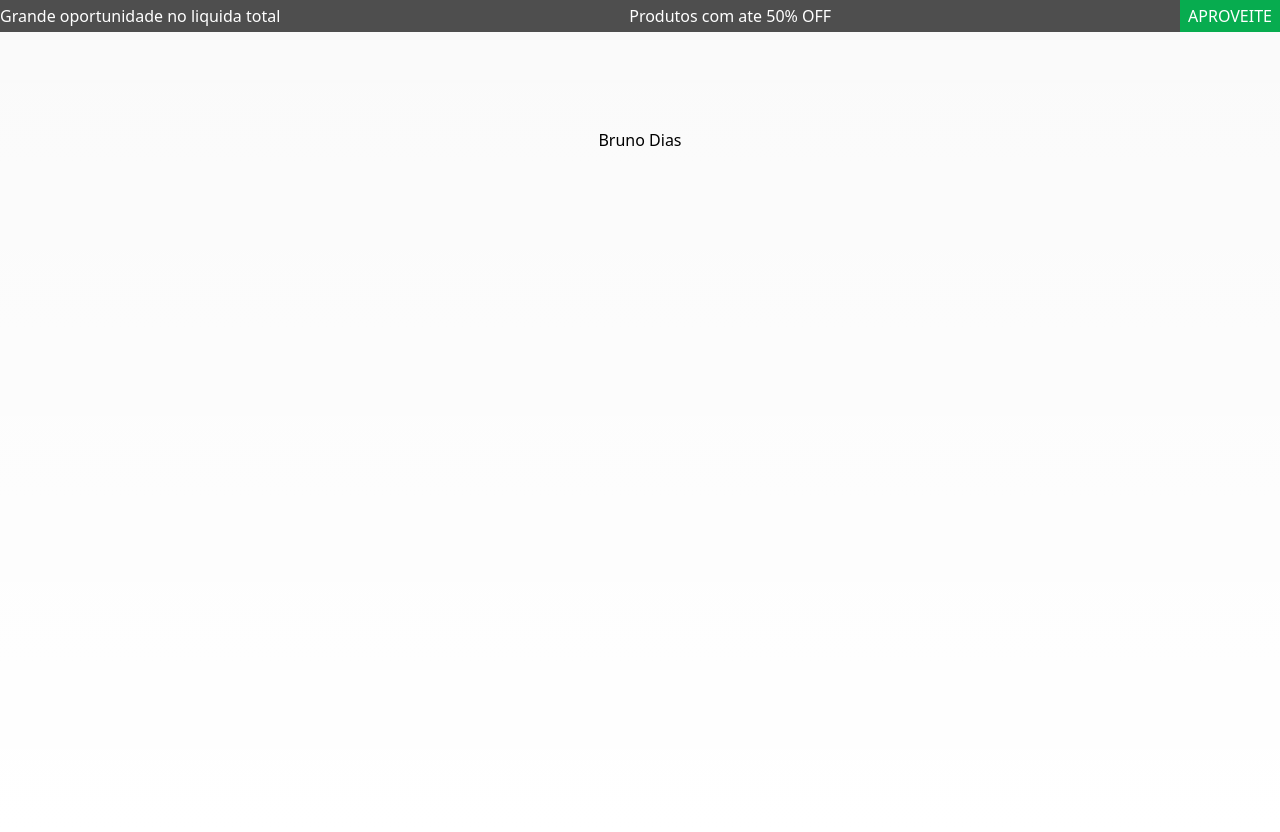
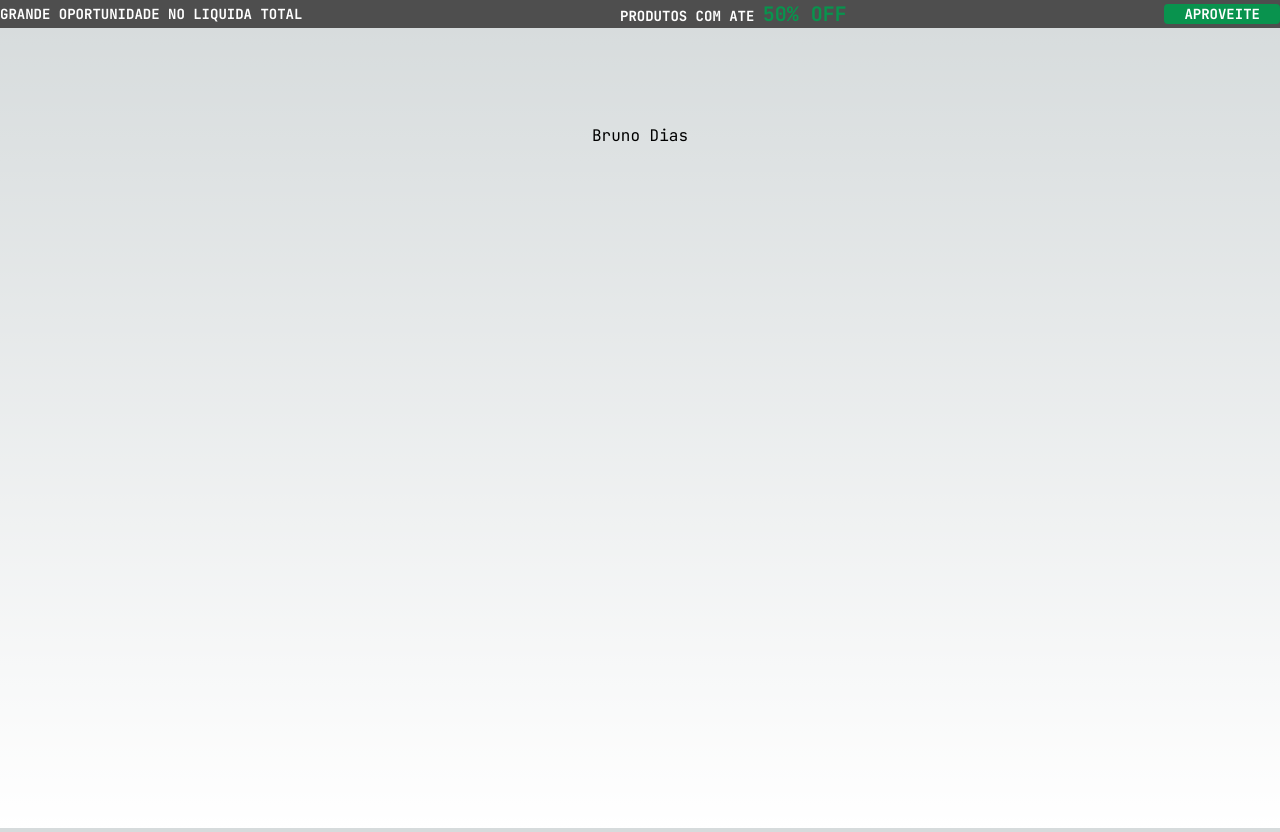
Before and after one commit to brunodias77/BDStore_Frontend, a Next.js app: page / in a window 1280 px wide. Built offline with nearby package versions, Linux system fonts and the light colour scheme.

Commit message:
Update fonts and styles in layout and navbar components

```diff
--- a/src/app/layout.tsx
+++ b/src/app/layout.tsx
@@ -1,10 +1,10 @@
 import type { Metadata } from 'next'
-import { Inter } from 'next/font/google'
+import { JetBrains_Mono } from 'next/font/google'
 import './globals.css'
-import NavBar from '@/components/website/Navbar';
+import Header from '@/components/website/Navbar';
 import { Suspense } from 'react';
 
-const inter = Inter({ subsets: ['latin'] })
+const myJetBrains_Mono = JetBrains_Mono({ subsets: ['latin'] })
 
 export const metadata: Metadata = {
   title: 'BD Store',
@@ -18,8 +18,8 @@ export default function RootLayout({
 }) {
   return (
     <html lang="en">
-      <body className="bg-neutral-50 text-black selection:bg-teal-300 dark:bg-neutral-900 dark:text-white dark:selection:bg-pink-500 dark:selection:text-white">
-        <NavBar />
+      <body className={myJetBrains_Mono.className}>
+        <Header />
         <Suspense>
           <main>{children}</main>
         </Suspense>
--- a/src/components/website/InfoNavbar.tsx
+++ b/src/components/website/InfoNavbar.tsx
@@ -1,9 +1,11 @@
 export default function InfoNavBar() {
     return (
-        <div className="flex items-center justify-between text-white  bg-[#4e4e4e] w-screen">
-            <span>Grande oportunidade no liquida total</span>
-            <span>Produtos com ate <span>50% OFF</span></span>
-            <button className="bg-[#07AC4F] py-1 px-2 uppercase">Aproveite</button>
+        <div className=" text-white  bg-[#4e4e4e] w-full uppercase text-sm font-bold">
+            <div className="container flex items-center justify-between mx-auto">
+                <span>Grande oportunidade no liquida total</span>
+                <span>Produtos com ate <span className="text-green_600 text-xl ">50% OFF</span></span>
+                <button className="bg-green_600 px-5 uppercase rounded">Aproveite</button>
+            </div>
         </div>
 
     )
--- a/src/components/website/Navbar.tsx
+++ b/src/components/website/Navbar.tsx
@@ -1,8 +1,8 @@
 import InfoNavBar from "./InfoNavbar";
 
-export default function NavBar() {
+export default function Header() {
     return (
-        <div className="w-screen">
+        <div className="w-full">
             <InfoNavBar />
         </div>
     )
--- a/tailwind.config.ts
+++ b/tailwind.config.ts
@@ -1,20 +1,33 @@
-import type { Config } from 'tailwindcss'
+import type { Config } from "tailwindcss";
 
 const config: Config = {
   content: [
-    './src/pages/**/*.{js,ts,jsx,tsx,mdx}',
-    './src/components/**/*.{js,ts,jsx,tsx,mdx}',
-    './src/app/**/*.{js,ts,jsx,tsx,mdx}',
+    "./src/pages/**/*.{js,ts,jsx,tsx,mdx}",
+    "./src/components/**/*.{js,ts,jsx,tsx,mdx}",
+    "./src/app/**/*.{js,ts,jsx,tsx,mdx}",
   ],
   theme: {
     extend: {
       backgroundImage: {
-        'gradient-radial': 'radial-gradient(var(--tw-gradient-stops))',
-        'gradient-conic':
-          'conic-gradient(from 180deg at 50% 50%, var(--tw-gradient-stops))',
+        "gradient-radial": "radial-gradient(var(--tw-gradient-stops))",
+        "gradient-conic":
+          "conic-gradient(from 180deg at 50% 50%, var(--tw-gradient-stops))",
+      },
+      colors: {
+        green_300: "#07AC4F",
+        green_600: "#09934E",
+
+        gray_100: "#F3F5F6",
+        gray_200: "#E3E3E3",
+        gray_500: "#737380",
+        gray_700: "#4E4E4E",
+
+        yellow_700: "#FF8F0B",
+
+        black_800: "#2B2B2B",
       },
     },
   },
   plugins: [],
-}
-export default config
+};
+export default config;
```
